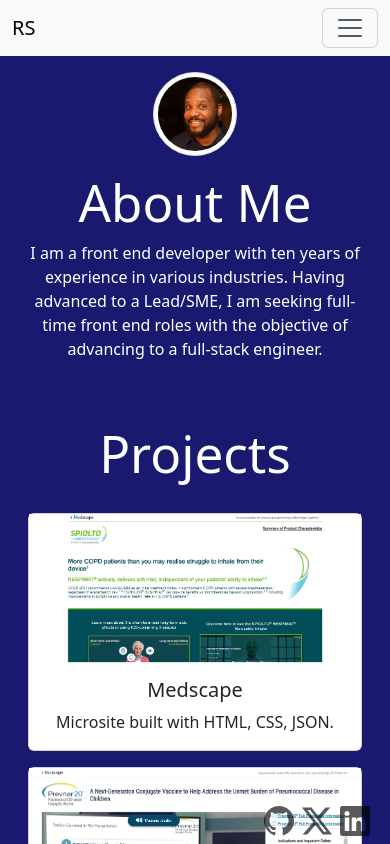
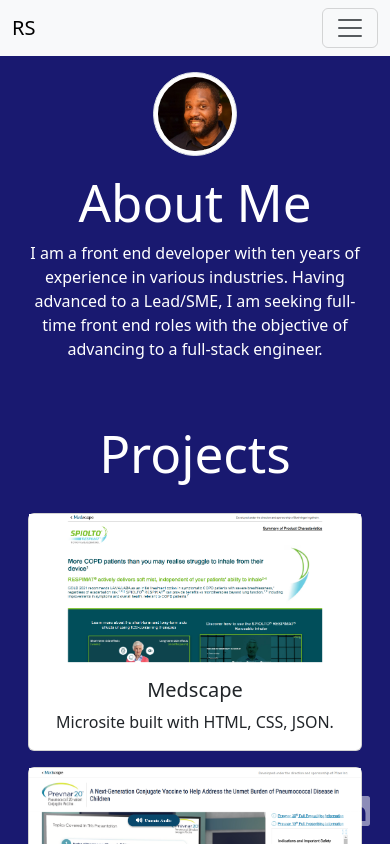
Before and after one commit to rsolomonjr/portfolio-rodney-vite, a React (Vite) app in the folder rsolomonjr-online-portfolio/: page / in a window 390 px wide. Shown: the top 844 px of the page. Built offline with nearby package versions, Linux system fonts and the light colour scheme.

Commit message:
edits to the social btns

```diff
--- a/rsolomonjr-online-portfolio/src/App.css
+++ b/rsolomonjr-online-portfolio/src/App.css
@@ -140,7 +140,7 @@
 
   ul.navbar-nav {
     position: fixed;
-    bottom: 0;
+    bottom: 10px;
     right: 0;
     background: transparent;
     display: flex;
@@ -150,4 +150,9 @@
   ul.navbar-nav li {
     padding: 0 0.25em;
   }
+
+  ul.navbar-nav li a,
+  ul.navbar-nav li a svg {
+    color: rgba(255, 255, 255, 0.5)
+  }
 }
```
